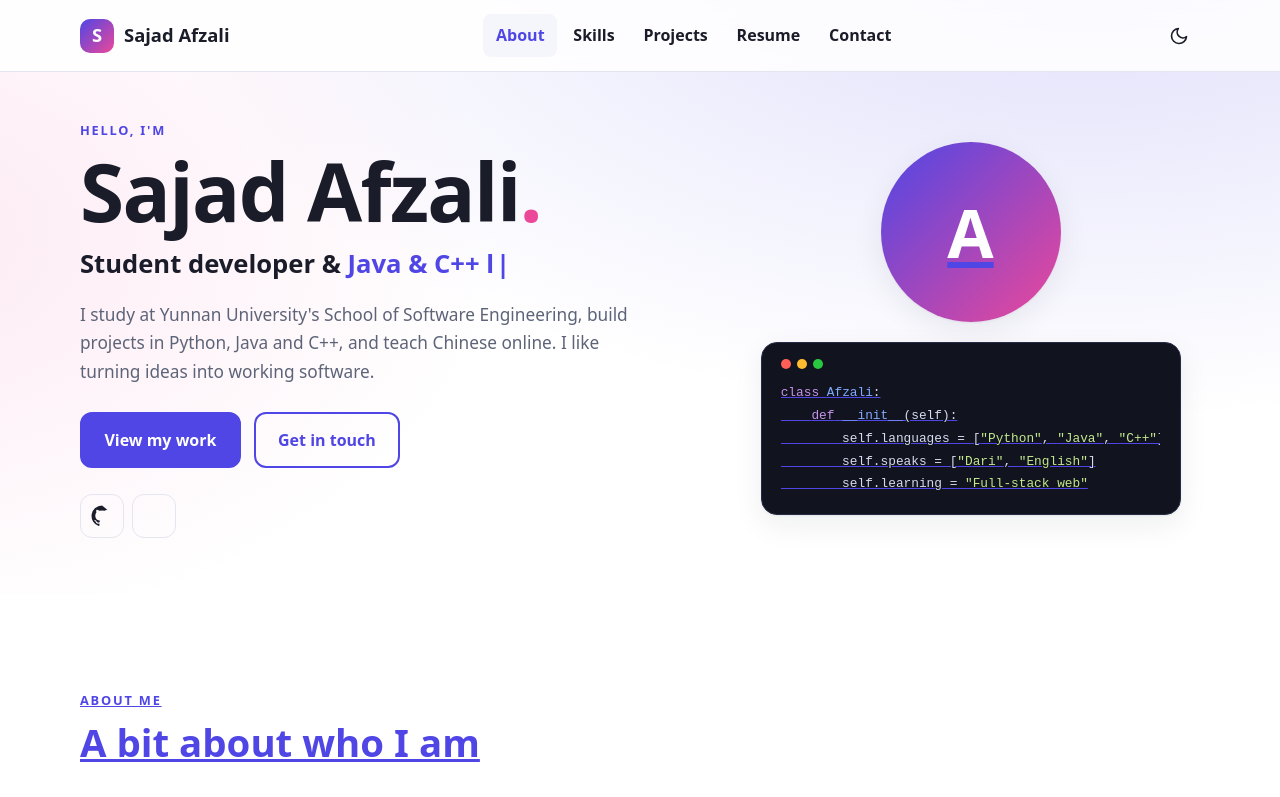
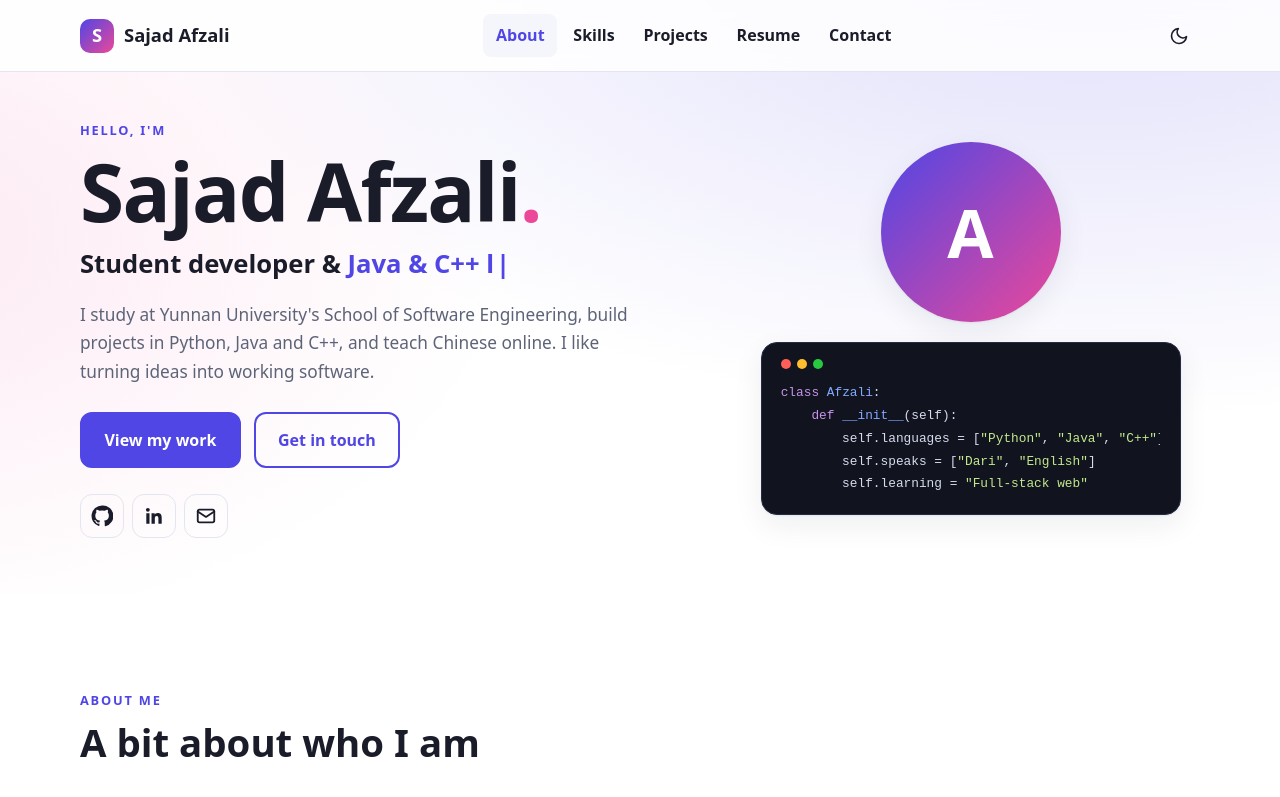
Before and after one commit to sajadafzali/Datheon_Full_Stack_Web_Development_Internship, a plain HTML site: page task-1-portfolio/index.html in a window 1280 px wide. Shown: the top 797 px of the page. Drawn offline with Linux system fonts and the light colour scheme.

Commit message:
Fix social icons

```diff
--- a/task-1-portfolio/index.html
+++ b/task-1-portfolio/index.html
@@ -61,11 +61,11 @@
             <a href="#projects" class="btn primary">View my work</a>
             <a href="#contact" class="btn ghost">Get in touch</a>
           </div>
-          <ul class="social" aria-label="Social links">
-            <!-- TODO: replace your-username / your-name with your real profiles -->
-            <li><a href="https://github.coSajad-Afzal" target="_blank" rel="noopener" aria-label="GitHub"><svg viewBox="0 0 24 24" width="22" height="22" fill="currentColor" aria-hidden="true"><path d="M12 .5a11.5 11.5 0 0 0-3.6 22.4c.6.1.8-.3.8-.6v-2c-3.2.7-3.9-1.4-3.9-1.4-.5-1.3-1.3-1.7-1.3-1.7-1-.7.1-.7.1-.7 1.2.1 1.8 1.2 1.8 1.2 1 1.8 2.7 1.3 3.4 1 .1-.8.4-1.3.7-1.6-2.6-.3-5.3-1.3-5.3-5.7 0-1.3.5-2.3 1.2-3.1-.1-.3-.5-1.5.1-3.1 0 0 1-.3 3.2 1.2a11 11 0 0 1 5.8 0c2.2-1.5 3.2-1.2 3.2-1。
-            <li><a href="mailto:sajadafzali983@gmail.com" aria-label="Email"><svg viewBox="0 0 24 24" width="22" height="22" fill="none" stroke="currentColor" stroke-width="2" stroke-linecap="round" stroke-linejoin="round" aria-hidden="true"><rect x="3" y="5" width="18" height="14" rx="2"/><path d="m3 7 9 6 9-6"/></svg></a></li><a href="https://www.linkedin.com/in/https://www.linkedin.com/in/sajad-afzali-73a87b438/" target="_blank" rel="noopener" aria-label="LinkedIn">
-          </ul>
+         <ul class="social" aria-label="Social links">
+  <li><a href="https://github.com/sajadafzali" target="_blank" rel="noopener" aria-label="GitHub"><svg viewBox="0 0 24 24" width="22" height="22" fill="currentColor" aria-hidden="true"><path d="M12 .5a11.5 11.5 0 0 0-3.6 22.4c.6.1.8-.3.8-.6v-2c-3.2.7-3.9-1.4-3.9-1.4-.5-1.3-1.3-1.7-1.3-1.7-1-.7.1-.7.1-.7 1.2.1 1.8 1.2 1.8 1.2 1 1.8 2.7 1.3 3.4 1 .1-.8.4-1.3.7-1.6-2.6-.3-5.3-1.3-5.3-5.7 0-1.3.5-2.3 1.2-3.1-.1-.3-.5-1.5.1-3.1 0 0 1-.3 3.2 1.2a11 11 0 0 1 5.8 0c2.2-1.5 3.2-1.2 3.2-1.2.6 1.6.2 2.8.1 3.1.8.8 1.2 1.9 1.2 3.1 0 4.4-2.7 5.4-5.3 5.7.4.4.8 1.1.8 2.2v3.2c0 .3.2.7.8.6A11.5 11.5 0 0 0 12 .5z"/></svg></a></li>
+  <li><a href="https://www.linkedin.com/in/sajad-afzali-73a87b438/" target="_blank" rel="noopener" aria-label="LinkedIn"><svg viewBox="0 0 24 24" width="22" height="22" fill="currentColor" aria-hidden="true"><path d="M20.4 20.5h-3.6v-5.6c0-1.3 0-3-1.8-3s-2.1 1.4-2.1 2.9v5.7H9.3V9h3.4v1.6c.5-.9 1.6-1.8 3.4-1.8 3.6 0 4.3 2.4 4.3 5.5v6.2zM5.3 7.4a2.1 2.1 0 1 1 0-4.2 2.1 2.1 0 0 1 0 4.2zM7.1 20.5H3.6V9h3.5v11.5z"/></svg></a></li>
+  <li><a href="mailto:sajadafzali983@gmail.com" aria-label="Email"><svg viewBox="0 0 24 24" width="22" height="22" fill="none" stroke="currentColor" stroke-width="2" stroke-linecap="round" stroke-linejoin="round" aria-hidden="true"><rect x="3" y="5" width="18" height="14" rx="2"/><path d="m3 7 9 6 9-6"/></svg></a></li>
+</ul>
         </div>
 
         <div class="hero-visual reveal" aria-hidden="true">
```
